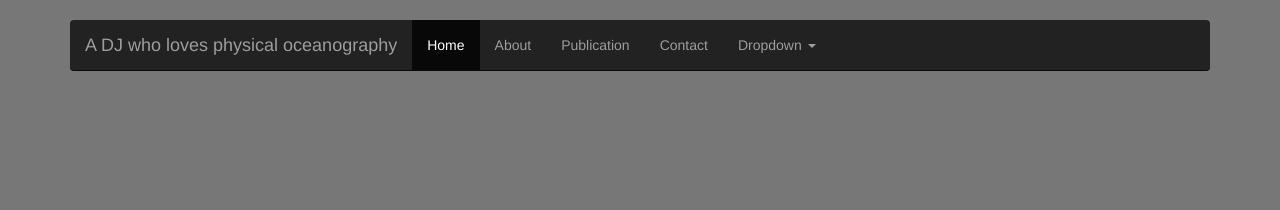
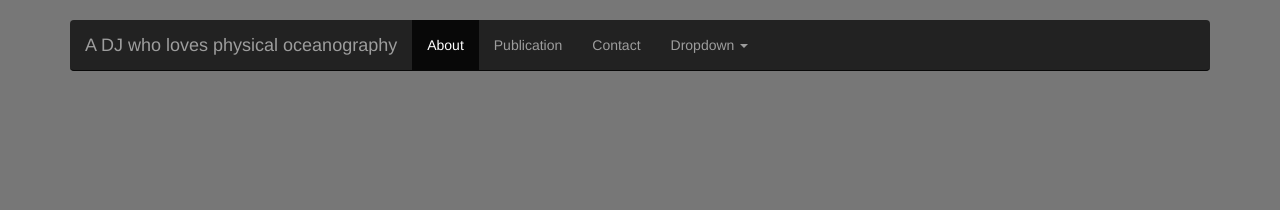
Before and after one commit to roxyboy/roxyboy.github.io, a Jekyll site: the page built from index.html, in a window 1280 px wide and 900 px high. Shown: the top 210 px of the window. Built offline with Jekyll 4.4.1, drawn with Linux system fonts in a browser that asks for light colours.

Commit message:
Update tabs.html

```diff
--- a/_includes/tabs.html
+++ b/_includes/tabs.html
@@ -14,8 +14,9 @@
             </div>
             <div id="navbar" class="navbar-collapse collapse">
               <ul class="nav navbar-nav">
-                <li class="active"><a href="#">Home</a></li>
-                <li><a href="#about">About</a></li>
+<!--                 <li class="active"><a href="#">Home</a></li> -->
+<!--                 <li><a href="#about">About</a></li> -->
+                <li class="active"><a href="#about">About</a></li>
                 <li><a href="#publication">Publication</a></li>
                 <li><a href="#contact">Contact</a></li>
                 <li class="dropdown">
```
